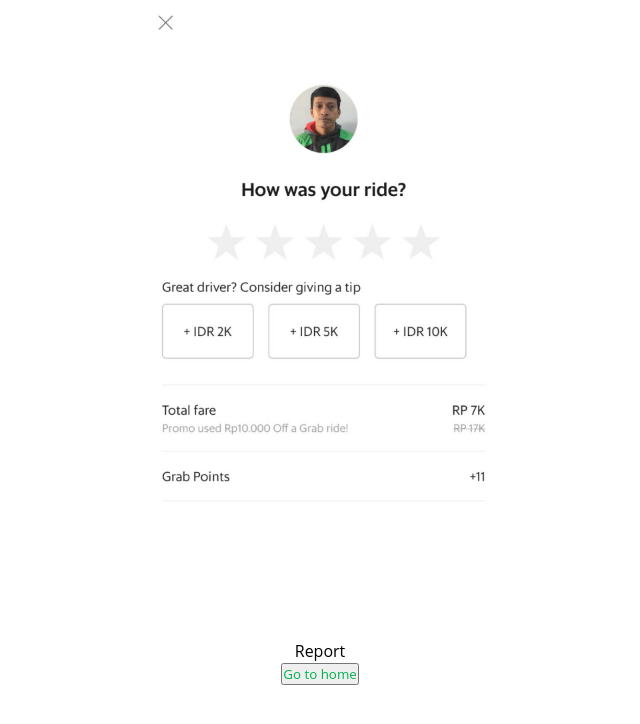
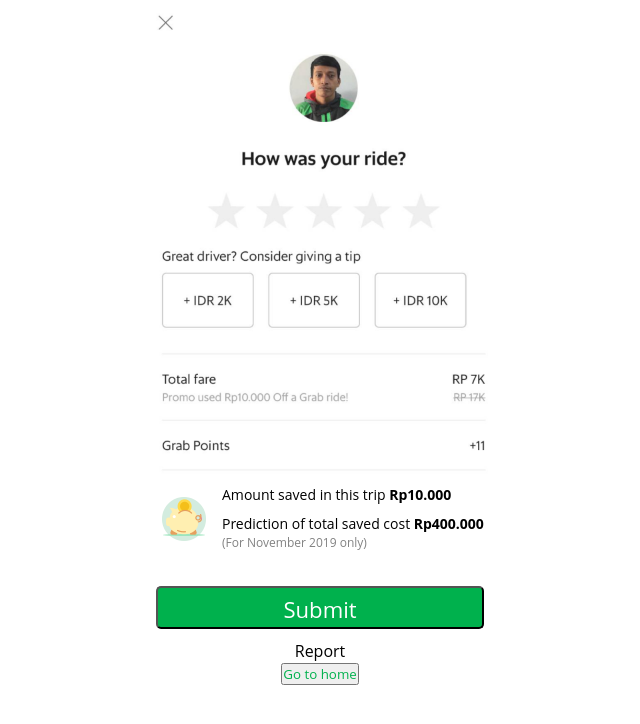
Before and after one commit to The-Power-of-Deadliner/front-end-dev, a React (Create React App) app: page /report in a window 1280 px wide. Shown: the top 724 px of the page, without its empty margins (320-960 px from the left). Built offline with nearby package versions, Linux system fonts and the light colour scheme.

Commit message:
Implement saved amount

```diff
--- a/src/pages/report/index.tsx
+++ b/src/pages/report/index.tsx
@@ -4,6 +4,7 @@
 import TransButton from 'components/button-trans';
 import { Link } from 'react-router-dom';
 import reportBg from 'images/report.png';
+import piggyBank from 'images/piggy-bank-icon.png';
 
 const Test = styled.div`
   text-align: center;
@@ -23,10 +24,74 @@
   margin: auto;
 `;
 
+const TextContainer = styled.div`
+  position: absolute;
+  width: 340px;
+  height: 22px;
+  left: 22px;
+  top: 485px;
+  z-index: 2;
+`;
+const ContainerRow = styled.div`
+  display: flex;
+  flex-direction: row;
+`;
+
+const PiggyBank = styled.img`
+  width: 44px;
+  height: 44px;
+  margin-right: 16px;
+  margin-top: 12px;
+`;
+
+const LongButton = styled.button`
+  background: #00b14d;
+  color: white;
+  position: absolute;
+  width: 328px;
+  height: 43px;
+  left: 16px;
+  top: 586px;
+  font-size: 2.76vh;
+  padding: 0.25em 1em;
+  border-radius: 5px;
+`;
+
+const SavedContainer = styled.div`
+  position: absolute;
+`;
+
+const SavedText = styled.div`
+  margin-top: 10px;
+`;
+
 export default function Page() {
   return (
     <>
       <ScreenContainer>
+        <SavedContainer>
+          <TextContainer>
+            <ContainerRow>
+              <div>
+                <PiggyBank src={piggyBank} alt='piggyBank' />
+              </div>
+              <div>
+                <h4>
+                  Amount saved in this trip <b>Rp10.000</b>
+                </h4>
+                <SavedText>
+                  <div>
+                    <h4>
+                      Prediction of total saved cost <b>Rp400.000</b>
+                    </h4>
+                    <p>(For November 2019 only)</p>
+                  </div>
+                </SavedText>
+              </div>
+            </ContainerRow>
+          </TextContainer>
+          <LongButton>Submit</LongButton>
+        </SavedContainer>
         <Link to='/home'>
           <TransButton />
         </Link>
```
Also changed, not shown: src/images/piggy-bank-icon.png (added), src/images/report.png.
